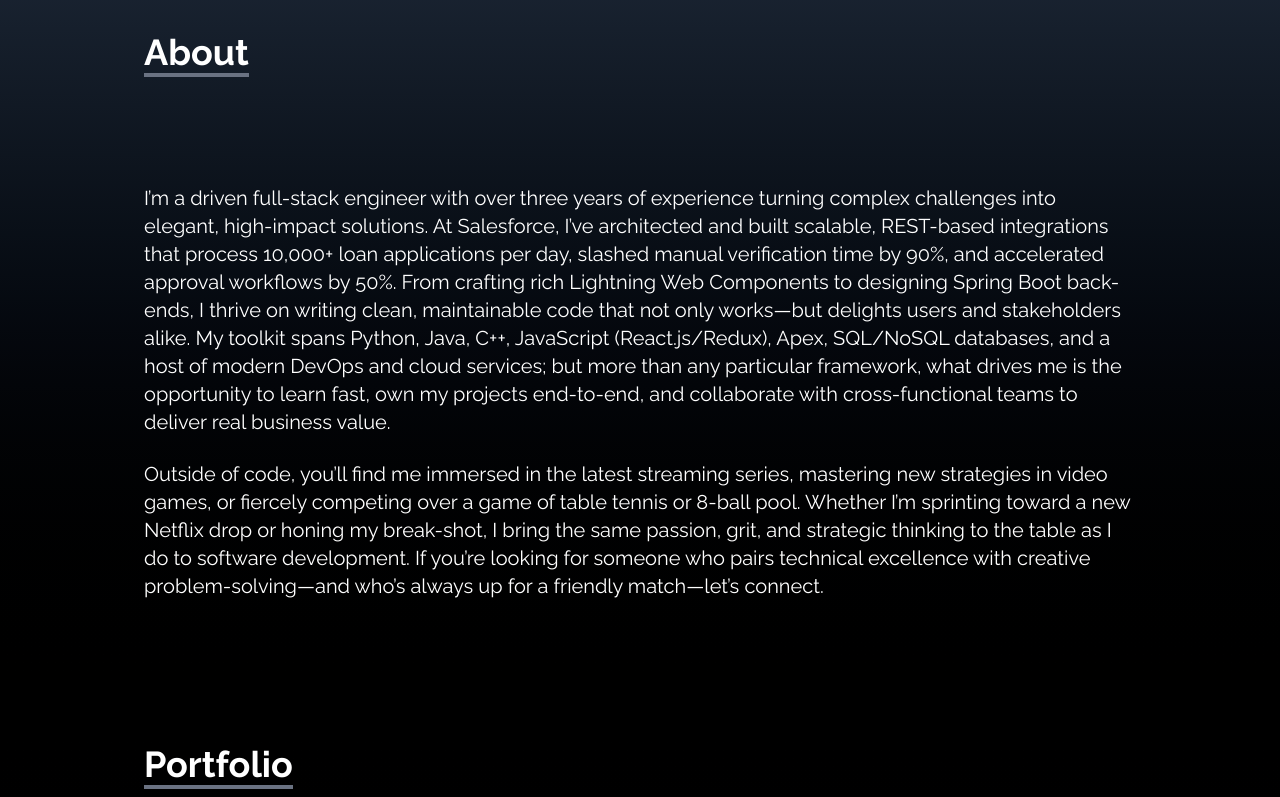
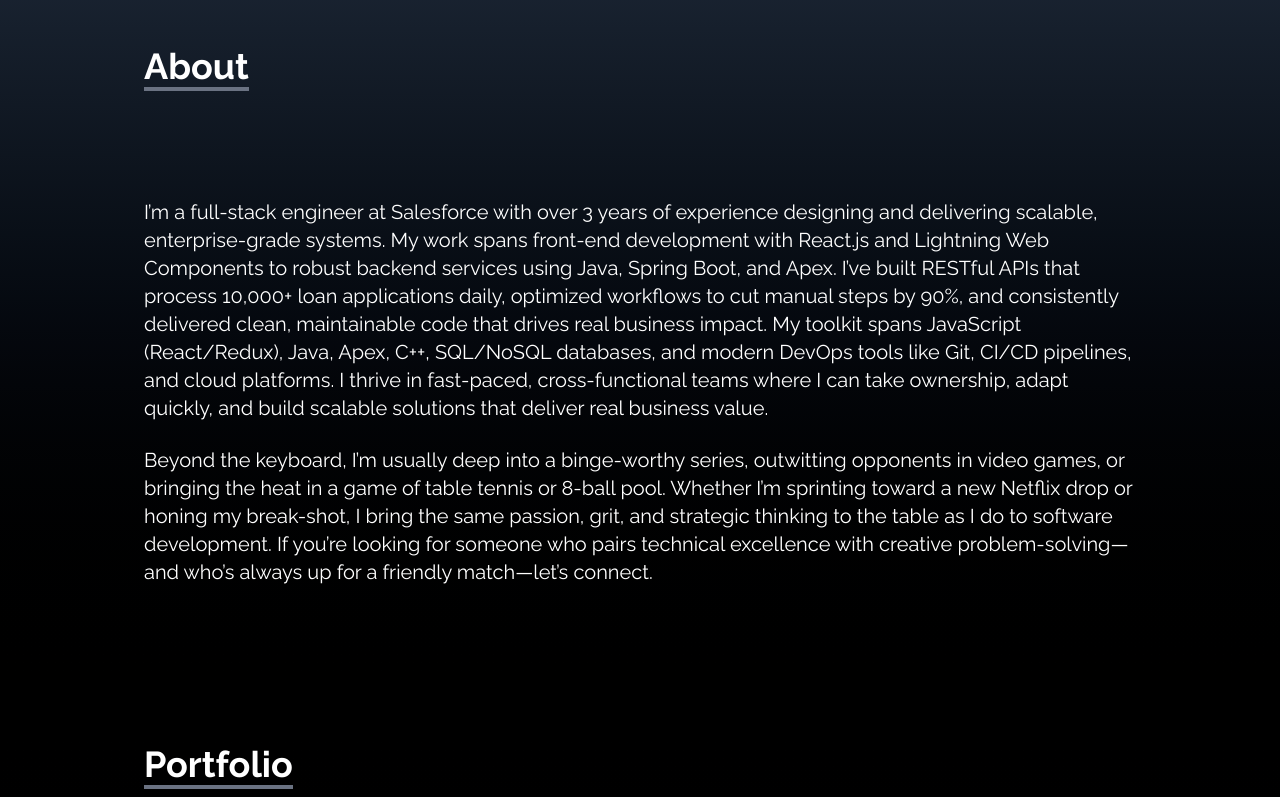
Before and after one commit to Alpish-Jain/my-portfolio-live, a React (Vite) app: page / in a window 1280 px wide. Shown: the part 648-1445 px from the top of the page. Built offline with nearby package versions, Linux system fonts and the light colour scheme.

Commit message:
Updating the about section

```diff
--- a/src/components/About.jsx
+++ b/src/components/About.jsx
@@ -12,11 +12,13 @@ const About = () => {
                   </p>
               </div>
               <p className='text-xl mt-20'>
-              I’m a driven full-stack engineer with over three years of experience turning complex challenges into elegant, high-impact solutions. At Salesforce, I’ve architected and built scalable, REST-based integrations that process 10,000+ loan applications per day, slashed manual verification time by 90%, and accelerated approval workflows by 50%. From crafting rich Lightning Web Components to designing Spring Boot back-ends, I thrive on writing clean, maintainable code that not only works—but delights users and stakeholders alike. My toolkit spans Python, Java, C++, JavaScript (React.js/Redux), Apex, SQL/NoSQL databases, and a host of modern DevOps and cloud services; but more than any particular framework, what drives me is the opportunity to learn fast, own my projects end-to-end, and collaborate with cross-functional teams to deliver real business value.
+              I’m a full-stack engineer at Salesforce with over 3 years of experience designing and delivering scalable, enterprise-grade systems. My work spans front-end development with React.js and Lightning Web Components to robust backend services using Java, Spring Boot, and Apex.
+I’ve built RESTful APIs that process 10,000+ loan applications daily, optimized workflows to cut manual steps by 90%, and consistently delivered clean, maintainable code that drives real business impact.
+My toolkit spans JavaScript (React/Redux), Java, Apex, C++, SQL/NoSQL databases, and modern DevOps tools like Git, CI/CD pipelines, and cloud platforms. I thrive in fast-paced, cross-functional teams where I can take ownership, adapt quickly, and build scalable solutions that deliver real business value.
               </p>
               <br />
               <p className='text-xl'>
-              Outside of code, you’ll find me immersed in the latest streaming series, mastering new strategies in video games, or fiercely competing over a game of table tennis or 8-ball pool. Whether I’m sprinting toward a new Netflix drop or honing my break-shot, I bring the same passion, grit, and strategic thinking to the table as I do to software development. If you’re looking for someone who pairs technical excellence with creative problem-solving—and who’s always up for a friendly match—let’s connect.
+              Beyond the keyboard, I’m usually deep into a binge-worthy series, outwitting opponents in video games, or bringing the heat in a game of table tennis or 8-ball pool. Whether I’m sprinting toward a new Netflix drop or honing my break-shot, I bring the same passion, grit, and strategic thinking to the table as I do to software development. If you’re looking for someone who pairs technical excellence with creative problem-solving—and who’s always up for a friendly match—let’s connect.
               </p>
           </div>
     </div>
```
